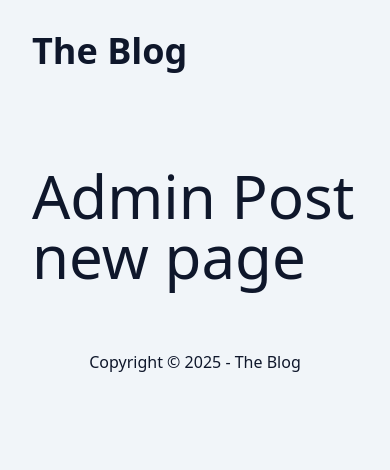
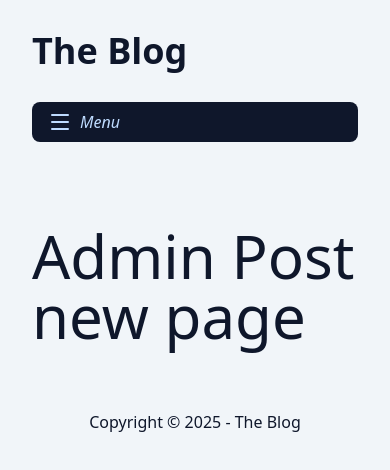
Before and after one commit to gabsmsenna/the-blog-next-course, a Next.js app: page /admin/post/new in a window 390 px wide. Shown: the top 470 px of the page. Built offline with nearby package versions, Linux system fonts and the light colour scheme.

Commit message:
feat: Menu admin

```diff
--- a/package.json
+++ b/package.json
@@ -17,6 +17,7 @@
     "react": "19.2.0",
     "react-dom": "19.2.0",
     "react-markdown": "^10.1.0",
+    "react-toastify": "^11.0.5",
     "rehype-sanitize": "^6.0.0",
     "remark-gfm": "^4.0.1"
   },
--- /dev/null
+++ b/src/app/admin/post/layout.tsx
@@ -0,0 +1,16 @@
+import { MenuAdmin } from "@/components/admin/MenuAdmin";
+
+type AdminPostLayoutProps = {
+  children: React.ReactNode;
+};
+
+export default function AdminPostLayout({
+  children,
+}: Readonly<AdminPostLayoutProps>) {
+  return (
+    <>
+      <MenuAdmin />
+      {children}
+    </>
+  );
+}
--- a/src/app/admin/post/page.tsx
+++ b/src/app/admin/post/page.tsx
@@ -1,4 +1,4 @@
-import PostsListAdmin from "@/components/PostsListsAdmin";
+import PostsListAdmin from "@/components/admin/PostsListsAdmin";
 import { SpinLoader } from "@/components/SpinLoader";
 import { Metadata } from "next";
 import { Suspense } from "react";
--- a/src/app/layout.tsx
+++ b/src/app/layout.tsx
@@ -3,6 +3,7 @@ import "./globals.css";
 import { Container } from "@/components/Container";
 import { Header } from "@/components/Header";
 import Footer from "@/components/Footer";
+import { ToastifyContainer } from "@/components/ToastifyContainer";
 
 export const metadata: Metadata = {
   title: {
@@ -24,6 +25,7 @@ export default function RootLayout({ children }: RootLayoutProps) {
           {children}
           <Footer />
         </Container>
+        <ToastifyContainer />
       </body>
     </html>
   );
--- /dev/null
+++ b/src/components/ToastifyContainer/index.tsx
@@ -0,0 +1,22 @@
+'use client';
+
+import { Bounce, ToastContainer } from "react-toastify";
+
+export function ToastifyContainer() {
+
+    return (
+        <ToastContainer
+            position="top-center"
+            autoClose={3000}
+            hideProgressBar={false}
+            newestOnTop={false}
+            closeOnClick={false}
+            rtl={false}
+            pauseOnFocusLoss
+            draggable
+            pauseOnHover
+            theme="light"
+            transition={Bounce}
+        />
+    );
+}
--- a/src/components/admin/DeletePostButton/index.tsx
+++ b/src/components/admin/DeletePostButton/index.tsx
@@ -4,6 +4,7 @@ import { deletePostAction } from "@/actions/post/delete-post-action";
 import { Dialog } from "@/components/Dialog";
 import { Trash2Icon } from "lucide-react";
 import { useState, useTransition } from "react";
+import { toast } from "react-toastify";
 
 type DeletePostButtonProps = {
   title: string;
@@ -19,13 +20,18 @@ export function DeletePostButton({ id, title }: DeletePostButtonProps) {
   }
 
   function handleConfirm() {
+    toast.dismiss();
+
     startTransition(async () => {
       const result = await deletePostAction(id);
       setShowDialog(false);
 
       if (result.error) {
-        alert(`Erro ao apagar o post: ${result.error}`);
+        toast.error(result.error);
+        return;
       }
+
+      toast.success("Post apagado com sucesso!");
     } );
   }
 
--- /dev/null
+++ b/src/components/admin/MenuAdmin/index.tsx
@@ -0,0 +1,64 @@
+"use client";
+
+import { CircleXIcon, FileTextIcon, HouseIcon, MenuIcon, PlusIcon } from "lucide-react";
+import Link from "next/link";
+import { usePathname } from "next/navigation";
+import { useEffect, useState } from "react";
+
+export function MenuAdmin() {
+  const [isOpen, setIsOpen] = useState(false);
+  const pathName = usePathname();
+
+  useEffect(() => {
+    // eslint-disable-next-line react-hooks/set-state-in-effect
+    setIsOpen(false);
+  }, [pathName]);
+
+  const linkClasses =
+    "px-4 flex items-center justify-start gap-2 transition hover:bg-slate-800 h-10 shrink-0 rounded-lg cursor-pointer";
+  const openCloseBtnClasses = `${linkClasses} text-blue-200 italic sm:hidden`;
+  return (
+    <nav
+      className={`
+    bg-slate-900 text-slate-100 rounded-lg
+    flex flex-col mb-5
+    sm:flex-row sm:flex-wrap
+    ${!isOpen ? "overflow-hidden h-10" : ""}
+`}
+    >
+      <button
+        className={openCloseBtnClasses}
+        onClick={() => setIsOpen((s) => !s)}
+      >
+        {!isOpen && (
+          <>
+            <MenuIcon />
+            Menu
+          </>
+        )}
+
+        {isOpen && (
+          <>
+            <CircleXIcon />
+            Fechar
+          </>
+        )}
+      </button>
+
+      <a href="/" target="_blank" className={linkClasses}>
+        <HouseIcon size={16} />
+        Home
+      </a>
+
+      <Link href={"/admin/post"} className={linkClasses}>
+        <FileTextIcon size={16} />
+        Posts
+      </Link>
+
+      <Link href={"/admin/post/new"} className={linkClasses}>
+        <PlusIcon size={16} />
+        Criar post
+      </Link>
+    </nav>
+  );
+}
--- a/src/components/PostsListsAdmin/index.tsx
+++ b/src/components/admin/PostsListsAdmin/index.tsx
@@ -1,7 +1,7 @@
 import { findAllPostAdmin } from "@/lib/post/queries/admin";
 import Link from "next/link";
-import { DeletePostButton } from "../admin/DeletePostButton";
-import ErrorMessage from "../ErrorMessage";
+import { DeletePostButton } from "../DeletePostButton";
+import ErrorMessage from "@/components/ErrorMessage";
 
 export default async function PostsListAdmin() {
   const posts = await findAllPostAdmin();
```
Also changed, not shown: 1 other file (tests, documents, lock files or other folders).
